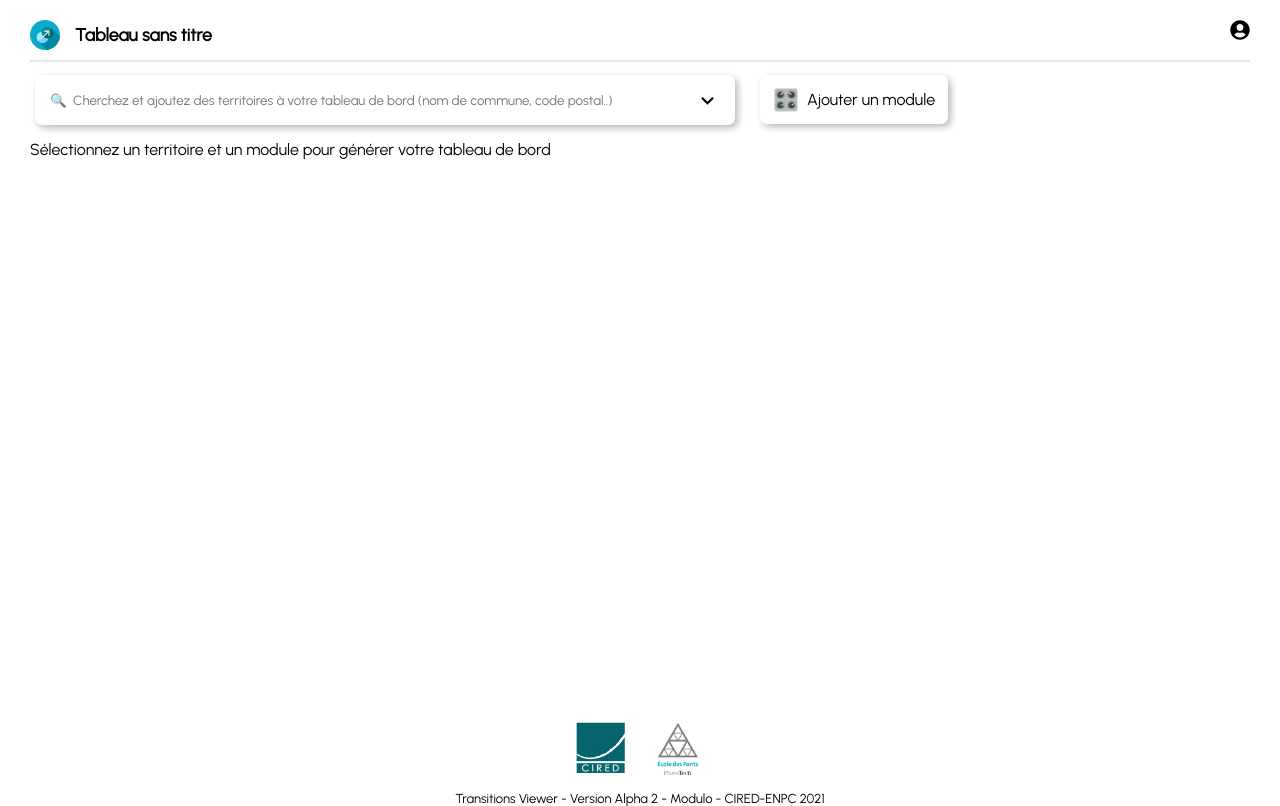
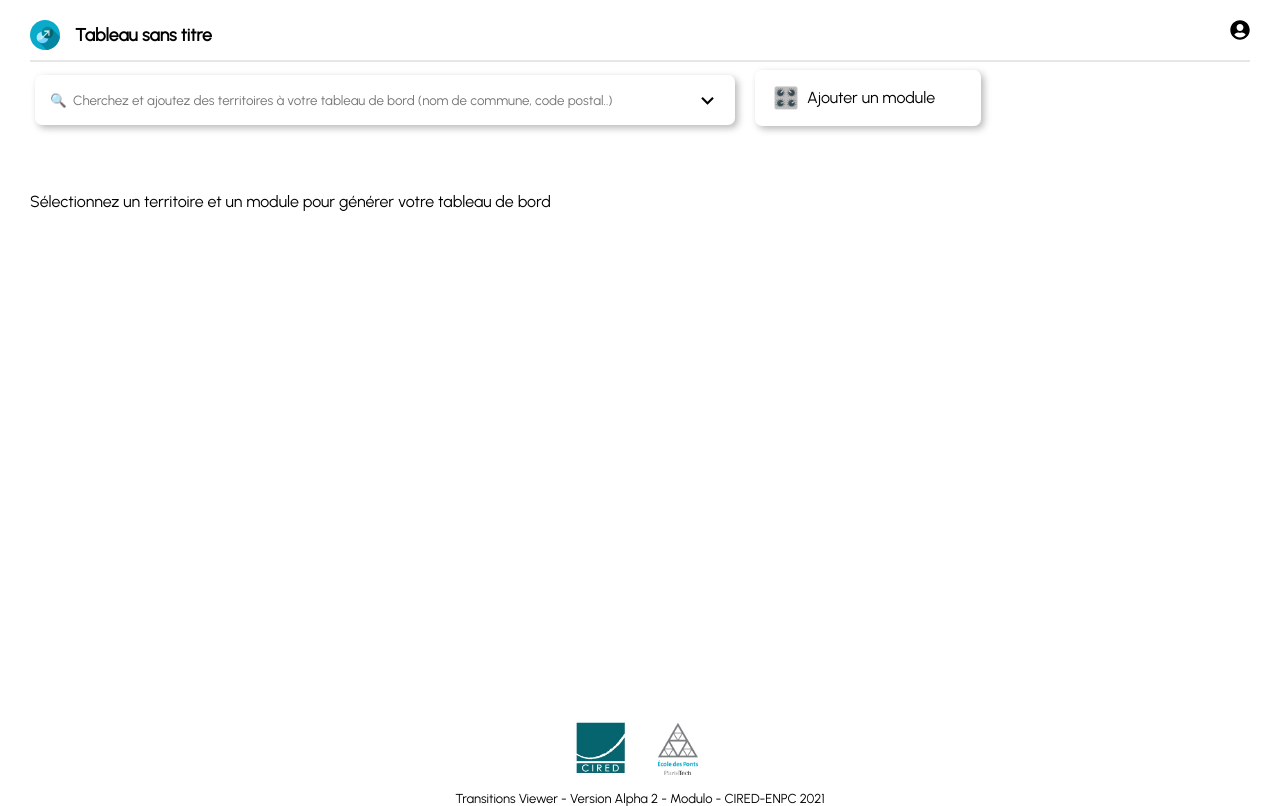
Before and after one commit to yanndav/cired-dashboard-front, a React (Create React App) app: page /#/tableau in a window 1280 px wide. Built offline with nearby package versions, Linux system fonts and the light colour scheme.

Commit message:
reorga dash transitions

```diff
--- a/src/app/App.css
+++ b/src/app/App.css
@@ -13,6 +13,7 @@
 /* Positions */
 .pos-abs {
   position: absolute;
+  z-index: 10000;
 }
 
 /* Flex positioning */
@@ -50,8 +51,12 @@
   row-gap: 15px;
 }
 
+/* OVERFLOW */
+.x-overflow {
+  overflow-x: auto;
+}
+
 /* Text specifics */
-
 .emphase {
   /* For text emphasis */
   font-weight: bolder;
@@ -60,6 +65,29 @@
 
 .big {
   font-size: 2.5em;
+}
+
+/* BOX OPTIONS */
+.box {
+  box-shadow: var(--main-shadow);
+  background-color: var(--main-box-color);
+  border-radius: 7px;
+  width: fit-content;
+}
+.pdg-box {
+  padding: 10px 5px;
+}
+/* Boutons */
+.btn-big {
+  padding: 18px 13px;
+}
+
+.btn-small {
+  padding: 8px 7px;
+}
+/* Transitions */
+.tr-width {
+  transition: width ease 0.2s;
 }
 
 /* APP PAGE SPECIFICS */
--- a/src/components/footer/Footer.css
+++ b/src/components/footer/Footer.css
@@ -1,5 +1,5 @@
-.footer-container{
-    margin-top: 70px;
+.footer-container {
+  /* margin-top: 20px; */
   text-align: center;
   font-size: 13px;
   position: absolute;
@@ -8,6 +8,6 @@
   height: 5rem;
 }
 
-.footer-logo{
-    margin:0 10px;
+.footer-logo {
+  margin: 0 10px;
 }
--- a/src/components/localisation/Localisation.css
+++ b/src/components/localisation/Localisation.css
@@ -3,29 +3,32 @@
 @import "../../index.css";
 
 .module-localisation {
+  transition: width ease 0.5s;
   height: fit-content;
   /* width: 700px; */
   max-width: 95%;
   min-width: 300px;
   margin: 5px;
-  box-shadow: var(--main-shadow);
-  border-radius: 7px;
+  /* box-shadow: var(--main-shadow);
+  border-radius: 7px; */
 }
 .localisation-norm {
+  transition: width ease 0.5s;
+
   width: 700px;
 }
 
 .search-form {
   width: 100%;
   height: 50px;
-  align-items: center;
   display: grid;
   grid-template-columns: auto 40px;
+  align-items: center;
 }
 
 .over {
   overflow-x: auto;
-  margin: auto 0px;
+  padding: 15px 0px;
   -webkit-mask-image: linear-gradient(
     to right,
     rgb(255, 255, 255, 0),
@@ -40,14 +43,14 @@
     rgb(255, 255, 255, 1) 98%,
     rgb(255, 255, 255, 0)
   );
-  height: 50px;
+  /* height: 50px; */
 }
 
 .barre {
   overflow-x: none;
   /* display: grid;
   grid-template-columns: 93% auto; */
-  align-items: center;
+  /* align-items: center; */
   padding-left: 10px;
 }
 
--- a/src/components/localisation/Localisation.js
+++ b/src/components/localisation/Localisation.js
@@ -74,7 +74,7 @@ const Localisation = ({
   }, [param]);
   return (
     <div
-      className={`module-localisation ${
+      className={`box module-localisation ${
         param.localisation ? "spacing-large" : ""
       }  ${param.modules ? "spacing-small" : ""} ${
         !param.modules && !param.localisation ? "localisation-norm" : ""
--- a/src/components/localisation/components/TerritoriesSelected.js
+++ b/src/components/localisation/components/TerritoriesSelected.js
@@ -38,7 +38,7 @@ const TerritoriesSelected = ({ territories, nomZonage, setParam }) => {
             );
           })
         ) : (
-          <p className="zonage">{titre}</p>
+          <span className="zonage">{titre}</span>
         )}
       </div>
 
--- a/src/components/modules/EtiquetteDeModule.js
+++ b/src/components/modules/EtiquetteDeModule.js
@@ -2,7 +2,7 @@ import { TiDelete } from "react-icons/ti";
 
 const EtiquetteDeModule = ({ d, setSelectedModules, keyI }) => {
   return (
-    <div className="module-bouton" key={keyI}>
+    <div className="box btn-big" key={keyI}>
       <span>{d.TITRE}</span>
 
       <TiDelete
--- a/src/components/modules/ModuleSelecteur.css
+++ b/src/components/modules/ModuleSelecteur.css
@@ -1,87 +1,87 @@
-.module-bouton{
+.module-bouton {
   margin: 5px;
-    height: fit-content;
-    width: fit-content;
-    padding: 18px 13px;
-    line-height: 13px;
+  /* height: fit-content;
+  width: fit-content; */
+  /* padding: 18px 13px; */
+  line-height: 10px;
   text-align: center;
-    box-shadow: 3px 3px 7px rgba(168, 168, 168, 0.801);
-    border-radius: 7px;
+  /* box-shadow: 3px 3px 7px rgba(168, 168, 168, 0.801); */
+  /* border-radius: 7px; */
   display: flex;
   flex-direction: row;
-    background-color: white;
-    transition: background-color ease 0.5s,
-    color ease 0.2s ;
-
+  /* background-color: white; */
 }
 
-.module-bouton:hover{
+.norm-bouton {
+  width: 200px;
+}
+.module-bouton:hover {
   cursor: pointer;
   color: white;
-    background-color: #0AAACB;
+  background-color: #0aaacb;
 }
-.icon-module{
-    font-size:1.3em;
+.icon-module {
+  font-size: 1.3em;
 }
-.legend-module-bouton{
+.legend-module-bouton {
   /* padding: 11px 13px; */
   margin-left: 8px;
 }
 
-.module-select-container{
+.module-select-container {
+  transition: width ease 0.5s;
+
   width: 1000px;
   min-width: 35%;
-    height:fit-content;
+  height: fit-content;
   border-radius: 7px;
   margin: 5px;
-    padding: 18px 13px;
-    box-shadow: 3px 3px 7px rgba(168, 168, 168, 0.801);
-
+  /* padding: 18px 13px; */
+  /* box-shadow: 3px 3px 7px rgba(168, 168, 168, 0.801); */
 }
-.selection{
+.selection {
   display: flex;
   flex-direction: row;
   flex-wrap: wrap;
 }
 
-.titre{
+.titre {
   font-weight: bolder;
 }
 
-.auteurs{
+.auteurs {
   font-style: italic;
   font-size: 0.9em;
 }
 
-.description{
+.description {
   font-size: 0.9em;
 }
 
 .vl {
   border-left: 0.5px solid rgb(199, 199, 199);
   height: 100%;
-    margin-left : 10px;
-    margin-right : 10px;
+  margin-left: 10px;
+  margin-right: 10px;
 }
 
-.module-description{
-    margin-top: 20px;;
+.module-description {
+  margin-top: 20px;
   margin-left: 20px;
   border-radius: 7px;
-    background-color:#0AAACB ;
+  background-color: #0aaacb;
   color: white;
   padding: 15px 25px;
   min-width: 400px;
   max-width: 400px;
-
 }
 
-.description{
+.description {
   line-height: 1.5em;
   text-align: justify;
 }
 
-.select-module{
+.select-module {
   margin: 30px 10px 10px 10px;
   text-align: center;
   padding: 8px 10px;
@@ -89,27 +89,26 @@
   border-radius: 7px;
   border: 1px solid white;
   cursor: pointer;
-    transition: background-color ease 0.5s,
-    color ease 0.2s ;
+  transition: background-color ease 0.5s, color ease 0.2s;
 }
-.selected{
+.selected {
   color: white;
-    background-color: #0AAACB;
+  background-color: #0aaacb;
 }
-.select-module:hover{
+.select-module:hover {
   background-color: white;
-    color: #0AAACB;
+  color: #0aaacb;
 }
 
-.mrgRg{
+.mrgRg {
   margin: 10px 0px -10px 0px;
   float: right;
 }
 
-.theme{
+.theme {
   min-width: 250px;
 }
 
-.modules{
+.modules {
   min-width: 250px;
 }
--- a/src/components/modules/ModuleSelecteur.js
+++ b/src/components/modules/ModuleSelecteur.js
@@ -28,7 +28,13 @@ const ModuleSelecteur = ({ API_URL, setSelectedModules, param, setParam }) => {
   }, [param.modules]);
 
   return (
-    <>
+    <div
+      className={` box btn-big tr-width ${
+        param.modules ? "spacing-large" : ""
+      }  ${param.localisation ? "spacing-small" : ""} ${
+        !param.localisation && !param.modules ? "norm-bouton" : ""
+      }`}
+    >
       {!param.modules ? (
         <div
           onClick={() => setParam({ localisation: false, modules: true })}
@@ -44,7 +50,7 @@ const ModuleSelecteur = ({ API_URL, setSelectedModules, param, setParam }) => {
           setSelectedModules={setSelectedModules}
         />
       )}
-    </>
+    </div>
   );
 };
 
--- a/src/components/modules/ModulesEtiquettes.js
+++ b/src/components/modules/ModulesEtiquettes.js
@@ -1,7 +1,8 @@
 import EtiquetteDeModule from "./EtiquetteDeModule";
+
 const ModulesEtiquettes = ({ selectedModules, setSelectedModules }) => {
   return (
-    <div className="modules-container">
+    <div className="flx-row x-overflow pdg-box">
       {selectedModules.map((d, i) => (
         <EtiquetteDeModule
           d={d}
--- a/src/dashboard/Dashboard.css
+++ b/src/dashboard/Dashboard.css
@@ -3,6 +3,10 @@
 
 .tableau-container {
   padding: 20px 30px;
+}
+
+.modules-container {
+  margin-top: 100px;
 }
 
 .croix {
@@ -14,11 +18,13 @@
 }
 
 .spacing-large {
+  transition: width ease 0.5s;
   width: 1000px;
   max-width: 100%;
 }
 
 .spacing-small {
+  transition: width ease 0.5s;
   width: 300px;
   max-width: 100%;
 }
--- a/src/dashboard/Dashboard.js
+++ b/src/dashboard/Dashboard.js
@@ -20,7 +20,7 @@ const Dashboard = ({ API_URL }) => {
   return (
     <div className="tableau-container">
       <NameTableau />
-      <div className="flx-row flx-gap-small">
+      <div className="flx-row flx-gap-small pos-abs">
         <Localisation
           API_URL={API_URL}
           territories={territories}
@@ -32,19 +32,21 @@ const Dashboard = ({ API_URL }) => {
           param={param}
           setParam={setParam}
         />
-        <div className="flx-row flx-gap-small">
+        <div>
           <ModuleSelecteur
             API_URL={API_URL}
             setSelectedModules={setSelectedModules}
             param={param}
             setParam={setParam}
           />
+        </div>
+      </div>
+      <div className="modules-container">
         <ModulesEtiquettes
           selectedModules={selectedModules}
           setSelectedModules={setSelectedModules}
         />
-        </div>
-      </div>
+
         <ZoneModules
           selectedModules={selectedModules}
           geographies={geographies}
@@ -52,6 +54,7 @@ const Dashboard = ({ API_URL }) => {
           API_URL={API_URL}
         />
       </div>
+    </div>
   );
 };
 
--- a/src/index.css
+++ b/src/index.css
@@ -20,6 +20,7 @@ input {
 :root {
   --main-tv-color: #0aaacb;
   --main-bg-color: #f5f5f5;
+  --main-box-color: white;
   --main-shadow: 3px 3px 7px rgba(168, 168, 168, 0.801);
   --border-sep: rgba(223, 223, 223, 0.76) solid 0.5px;
 }
```
Lines whose indentation alone changed are shown as unchanged.
